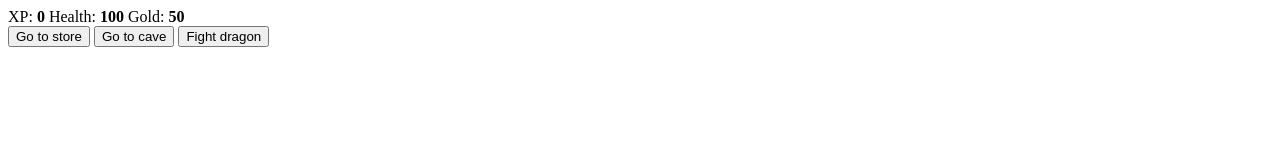
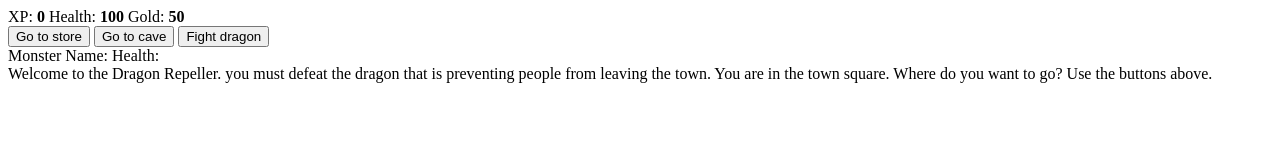
Before and after one commit to dineshsutihar/Web-Developemnt, a plain HTML site: page day-24/index.html in a window 1280 px wide. Drawn offline with Linux system fonts and the light colour scheme.

Commit message:
[add] text content added

```diff
--- a/day-24/index.html
+++ b/day-24/index.html
@@ -20,12 +20,21 @@
         >
       </div>
       <div id="controls">
-        <button id="button1"> Go to store</button>
+        <button id="button1">Go to store</button>
         <button id="button2">Go to cave</button>
         <button id="button3">Fight dragon</button>
       </div>
-      <div id="monsterStats"></div>
-      <div id="text"></div>
+      <div id="monsterStats">
+        <span class="stat"
+          >Monster Name: <strong><span></span></strong
+        ></span>
+        <span class="stat"
+          >Health: <strong><span></span></strong
+        ></span>
+      </div>
+      <div id="text">
+        Welcome to the Dragon Repeller. you must defeat the dragon that is preventing people from leaving the town. You are in the town square. Where do you want to go? Use the buttons above.
+      </div>
     </div>
   </body>
 </html>
```
